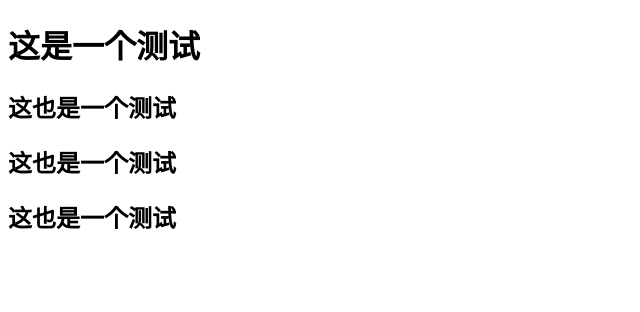
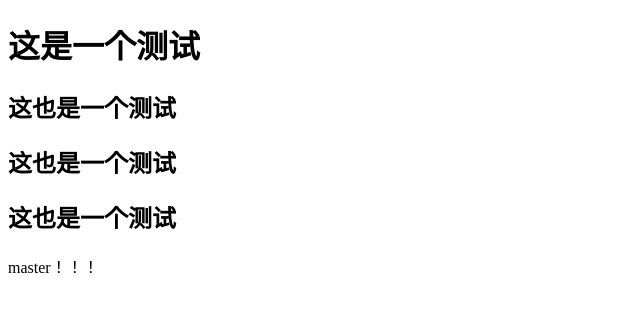
Before and after one commit to wangyuqi-Cathy/BJWeb-4, a plain HTML site: page index.html in a window 1280 px wide. Shown: the full height of the page, 0-640 px from the left. Drawn offline with Linux system fonts and the light colour scheme.

Commit message:
master提交

```diff
--- a/index.html
+++ b/index.html
@@ -14,5 +14,8 @@
     <h2>这也是一个测试</h2>
 
     <h2>这也是一个测试</h2>
+
+    master！！！
+
 </body>
 </html>
```
